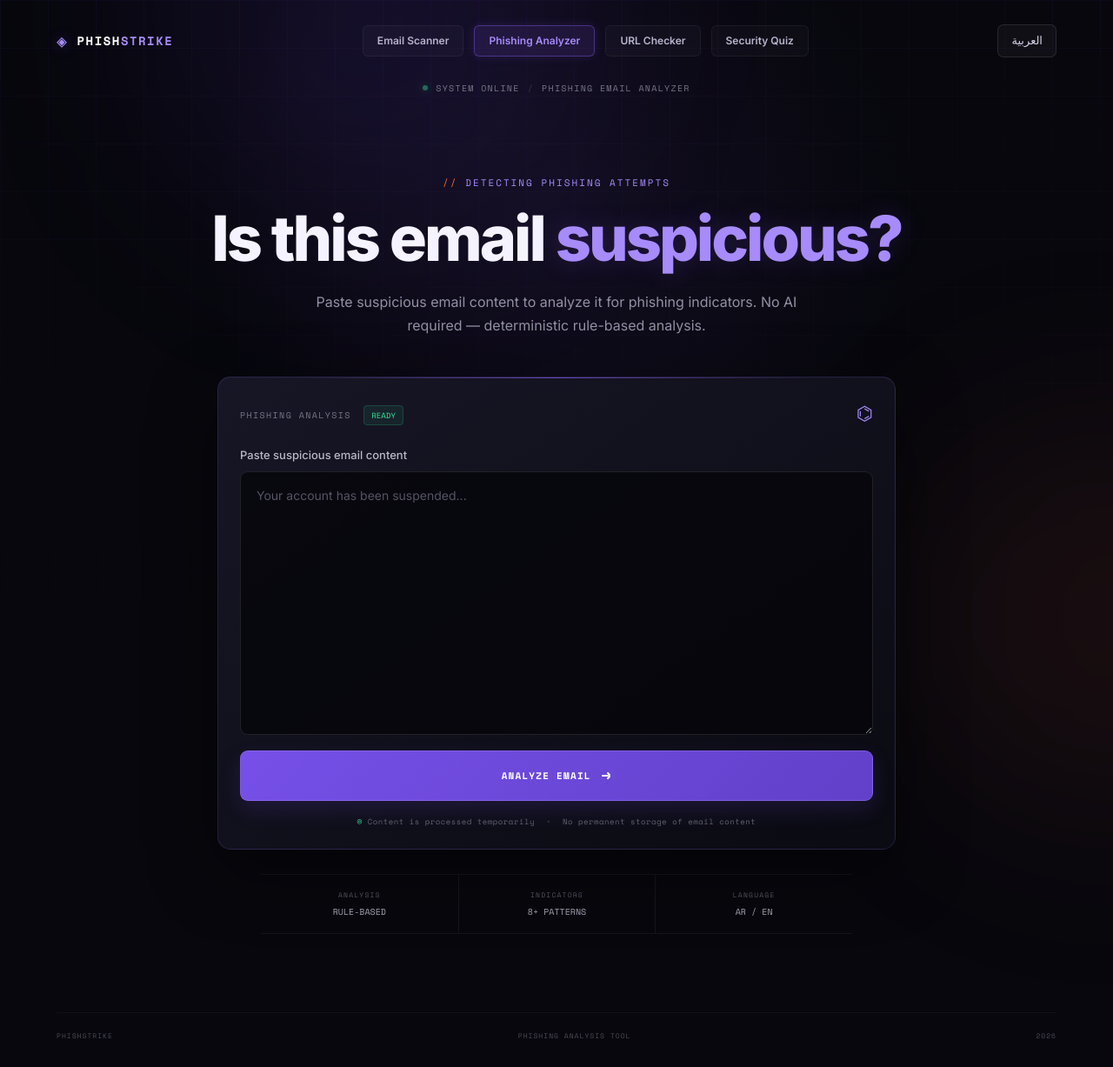
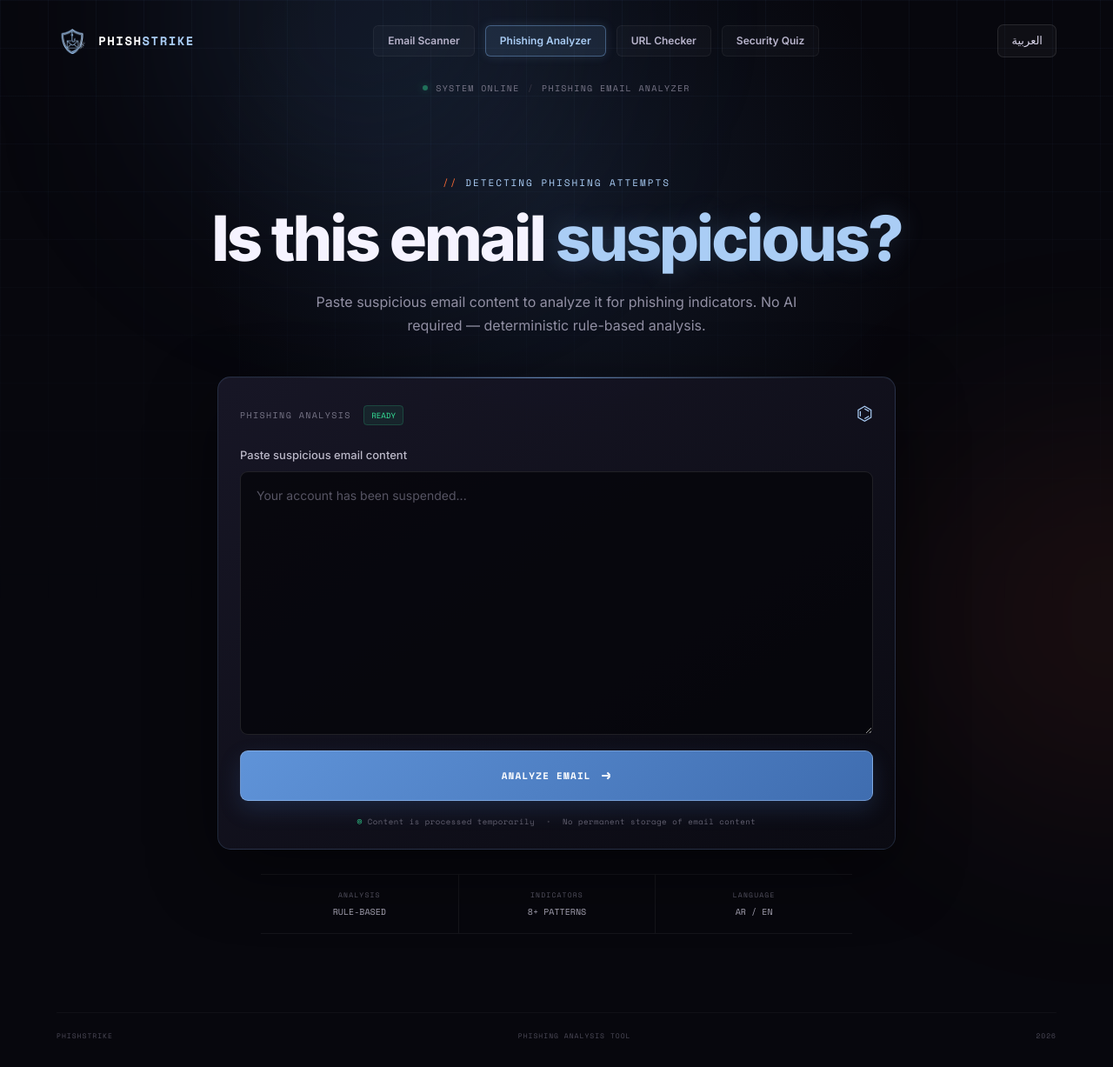
Before and after one commit to Hajar012/PhishStrike, a Flask app: page /phishing in a window 1280 px wide. Shown: the whole page at 87% size. Run offline with Flask 3, Linux system fonts and the light colour scheme.

Commit message:
Task6: Update PhishStrike theme colors

```diff
--- a/static/css/style.css
+++ b/static/css/style.css
@@ -11,11 +11,11 @@
     --bg: #07070d;
     --bg-secondary: #0d0d16;
     --card: rgba(16, 16, 27, 0.88);
-    --border: rgba(145, 110, 255, 0.18);
-
-    --purple: #8b5cf6;
-    --purple-light: #a78bfa;
-    --purple-glow: rgba(139, 92, 246, 0.35);
+    --border: rgba(127, 178, 238, 0.18);
+
+    --accent: #7fb2ee;
+    --accent-light: #aacdf5;
+    --accent-glow: rgba(127, 178, 238, 0.35);
 
     --orange: #ff6b35;
     --text: #f5f3ff;
@@ -44,7 +44,7 @@ body {
     background:
         radial-gradient(
             circle at 50% 20%,
-            rgba(104, 67, 180, 0.12),
+            rgba(88, 138, 205, 0.12),
             transparent 35%
         ),
         var(--bg);
@@ -64,12 +64,12 @@ body {
 
     background-image:
         linear-gradient(
-            rgba(139, 92, 246, 0.045) 1px,
+            rgba(127, 178, 238, 0.045) 1px,
             transparent 1px
         ),
         linear-gradient(
             90deg,
-            rgba(139, 92, 246, 0.045) 1px,
+            rgba(127, 178, 238, 0.045) 1px,
             transparent 1px
         );
 
@@ -99,7 +99,7 @@ body {
     top: -200px;
     left: 15%;
 
-    background: rgba(110, 65, 220, 0.13);
+    background: rgba(88, 138, 205, 0.13);
 
     animation: floatGlow 8s ease-in-out infinite;
 }
@@ -151,17 +151,17 @@ body {
     letter-spacing: 1.5px;
 }
 
-.brand-symbol {
-    color: var(--purple-light);
-
-    font-size: 20px;
-
-    text-shadow:
-        0 0 15px var(--purple-glow);
+.brand-logo {
+    height: 30px;
+    width: auto;
+
+    aspect-ratio: 672 / 528;
+
+    display: block;
 }
 
 .brand-accent {
-    color: var(--purple-light);
+    color: var(--accent-light);
 }
 
 .language-button {
@@ -224,21 +224,21 @@ body {
 .nav-link:hover {
     color: white;
 
-    border-color: rgba(139, 92, 246, 0.3);
-
-    background: rgba(139, 92, 246, 0.08);
+    border-color: rgba(127, 178, 238, 0.3);
+
+    background: rgba(127, 178, 238, 0.08);
 
     transform: translateY(-1px);
 }
 
 .nav-link.active {
-    color: var(--purple-light);
-
-    border-color: rgba(139, 92, 246, 0.4);
-
-    background: rgba(139, 92, 246, 0.12);
-
-    box-shadow: 0 0 12px rgba(139, 92, 246, 0.15);
+    color: var(--accent-light);
+
+    border-color: rgba(127, 178, 238, 0.4);
+
+    background: rgba(127, 178, 238, 0.12);
+
+    box-shadow: 0 0 12px rgba(127, 178, 238, 0.15);
 }
 
 .coming-soon {
@@ -333,7 +333,7 @@ body {
 .hero-tag {
     margin-bottom: 18px;
 
-    color: var(--purple-light);
+    color: var(--accent-light);
 
     font-family: var(--mono);
     font-size: 11px;
@@ -355,10 +355,10 @@ h1 {
 }
 
 h1 span {
-    color: var(--purple-light);
+    color: var(--accent-light);
 
     text-shadow:
-        0 0 30px rgba(139, 92, 246, 0.2);
+        0 0 30px rgba(127, 178, 238, 0.2);
 }
 
 #subtitle {
@@ -418,7 +418,7 @@ h1 span {
         linear-gradient(
             90deg,
             transparent,
-            var(--purple),
+            var(--accent),
             transparent
         );
 
@@ -466,7 +466,7 @@ h1 span {
         linear-gradient(
             90deg,
             transparent,
-            var(--purple),
+            var(--accent),
             transparent
         );
 
@@ -506,7 +506,7 @@ h1 span {
 }
 
 .scan-icon {
-    color: var(--purple-light);
+    color: var(--accent-light);
 
     font-size: 22px;
 }
@@ -609,11 +609,11 @@ h1 span {
 
 #email:focus,
 #urlInput:focus {
-    border-color: rgba(139, 92, 246, 0.65);
+    border-color: rgba(127, 178, 238, 0.65);
 
     box-shadow:
-        0 0 0 3px rgba(139, 92, 246, 0.08),
-        0 0 30px rgba(139, 92, 246, 0.08);
+        0 0 0 3px rgba(127, 178, 238, 0.08),
+        0 0 30px rgba(127, 178, 238, 0.08);
 }
 
 
@@ -637,11 +637,11 @@ h1 span {
     background:
         linear-gradient(
             135deg,
-            #7650e8,
-            #6240c9
+            #5f93d8,
+            #3f6db0
         );
 
-    border: 1px solid rgba(167, 139, 250, 0.35);
+    border: 1px solid rgba(180, 211, 247, 0.4);
     border-radius: 9px;
 
     font-family: var(--mono);
@@ -652,7 +652,7 @@ h1 span {
     cursor: pointer;
 
     box-shadow:
-        0 10px 25px rgba(98, 64, 201, 0.18);
+        0 10px 25px rgba(63, 109, 176, 0.22);
 
     transition: 0.25s ease;
 }
--- a/templates/base.html
+++ b/templates/base.html
@@ -38,7 +38,11 @@
     <!-- Top bar with navigation -->
     <header class="topbar">
         <div class="brand">
-            <span class="brand-symbol">◈</span>
+            <img
+                src="{{ url_for('static', filename='img/logoPhishStrike-noText-transparent.png') }}"
+                alt=""
+                class="brand-logo"
+            >
             <a href="{{ url_for('main.home') }}" class="brand-link">
                 PHISH<span class="brand-accent">STRIKE</span>
             </a>
```
Also changed, not shown: other parts of static/css/style.css (+25 -21 lines), logoPhishStrike-noText-transparent.png (added), logoPhishStrike-noText.png (added), logoPhishStrike-transparent.png (added), logoPhishStrike.png (added), static/img/logoPhishStrike-noText-transparent.png (added).
